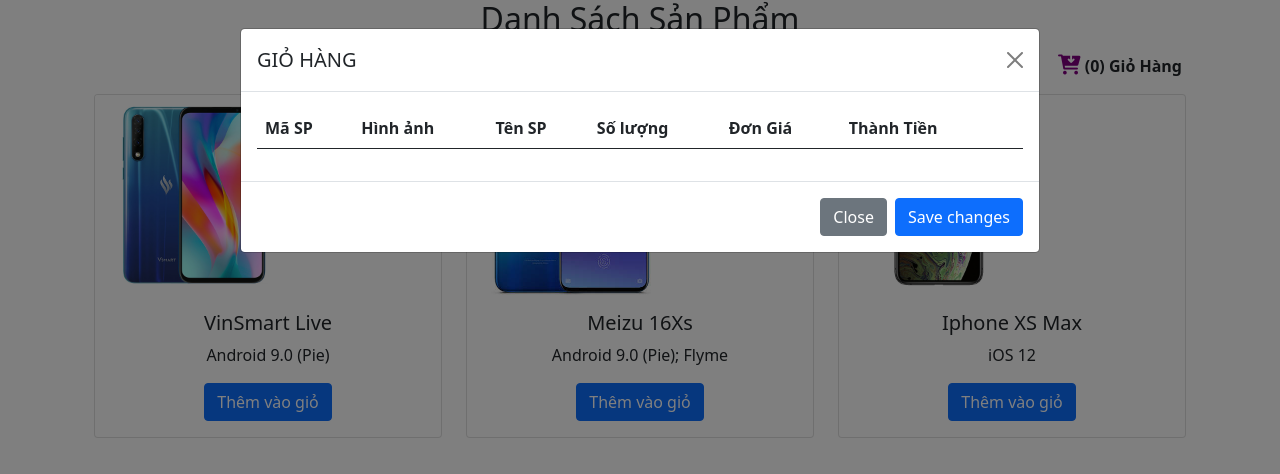
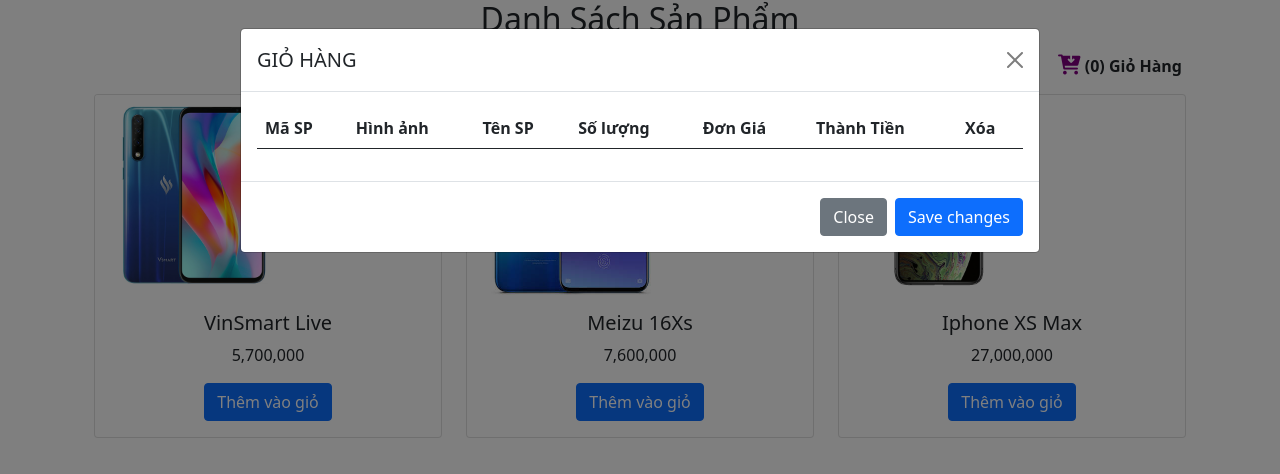
Before and after one commit to Hao-Alan/ShoeChange, a React (Create React App) app: page / in a window 1280 px wide. Both pictures are taken after a click on the element "(0) Giỏ Hàng". Shown: the top 474 px of the page. Built offline with nearby package versions, Linux system fonts and the light colour scheme.

Commit message:
cap nhat nut xoa

```diff
--- a/src/props/ExceriseCart/CartModal.jsx
+++ b/src/props/ExceriseCart/CartModal.jsx
@@ -19,7 +19,17 @@
           <td>{item.tenSP}</td>
           <td>{item.soLuong}</td>
           <td>{item.donGia.toLocaleString()}</td>
-          <td>{item.soLuong * item.donGia}</td>
+          <td>{(item.soLuong * item.donGia).toLocaleString()}</td>
+          <td>
+            <button
+              className="btn btn-danger"
+              onClick={() => {
+                this.props.xoaGioHang(item.maSP);
+              }}
+            >
+              Xóa
+            </button>
+          </td>
         </tr>
       );
     });
@@ -59,7 +69,7 @@
                       <th>Số lượng</th>
                       <th>Đơn Giá</th>
                       <th>Thành Tiền</th>
-                      <th></th>
+                      <th>Xóa</th>
                     </tr>
                   </thead>
                   <tbody>{this.renderTable()}</tbody>
--- a/src/props/ExceriseCart/ExerciseCart.jsx
+++ b/src/props/ExceriseCart/ExerciseCart.jsx
@@ -30,7 +30,33 @@
       currentPhone: this.state.currentPhone,
     });
   };
+  xoaGioHang = (SP) => {
+    console.log(SP);
+    let index = this.state.currentPhone.findIndex(
+      (quanque) => quanque.maSP === SP
+    );
+    if (index !== -1) {
+      this.state.currentPhone.splice(index, 1);
+    }
+    this.setState({
+      currentPhone: this.state.currentPhone,
+    });
+  };
 
+  // tinhTongSoLuong = () => {
+  //   let tongSoLuong = 0;
+  //   for (let index = 0; index < this.state.currentPhone.length; index++) {
+  //     let SP = this.state.currentPhone[index];
+  //     tongSoLuong += SP.soLuong;
+  //   }
+  //   return tongSoLuong;
+  // };
+  tinhTongSoLuong = () => {
+    return this.state.currentPhone.reduce((tong, item, index) => {
+      return (tong += item.soLuong);
+    }, 0);
+    // return tongSoLuong;
+  };
   render() {
     return (
       <div className="container">
@@ -46,11 +72,14 @@
                 className="fa fa-cart-arrow-down"
                 style={{ fontSize: "20px", color: "purple" }}
               ></i>{" "}
-              (0) Giỏ Hàng{" "}
+              ({this.tinhTongSoLuong()}) Giỏ Hàng{" "}
             </b>
           </span>
         </div>
-        <CartModal defaultss={this.state.currentPhone} />
+        <CartModal
+          xoaGioHang={this.xoaGioHang}
+          defaultss={this.state.currentPhone}
+        />
         <ProductListEXC themVaoGio={this.themVaoGio} />
       </div>
     );
--- a/src/props/ExceriseCart/ProductItemEXC.jsx
+++ b/src/props/ExceriseCart/ProductItemEXC.jsx
@@ -15,7 +15,9 @@
           />
           <div className="card-body">
             <h5 className="card-title">{SanPhamChiTiet.tenSP}</h5>
-            <p className="card-text">{SanPhamChiTiet.heDieuHanh}</p>
+            <p className="card-text">
+              {SanPhamChiTiet.giaBan.toLocaleString()}
+            </p>
             <button
               href="#"
               className="btn btn-primary"
```
